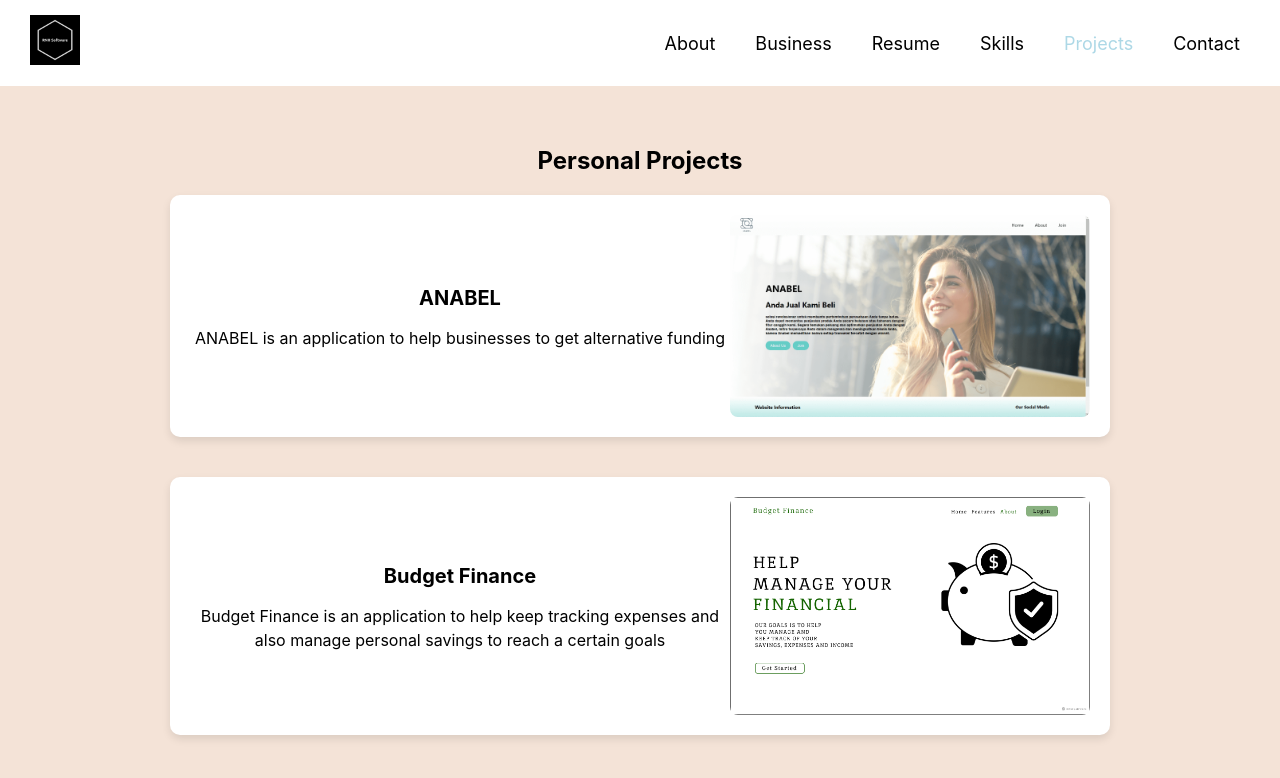
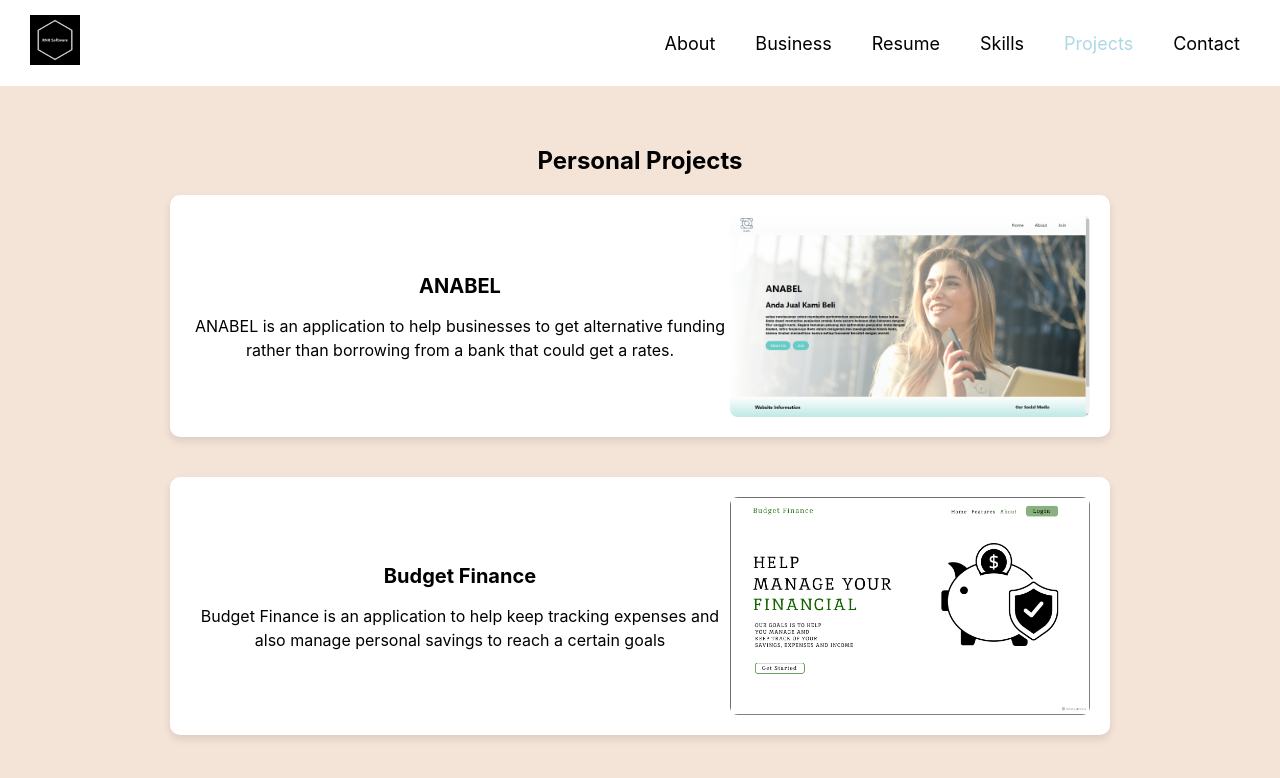
Before and after one commit to FlamingBabs/portornhsoft, a React (Create React App) app: page /projects in a window 1280 px wide. Shown: the top 778 px of the page. Built offline with nearby package versions, Linux system fonts and the light colour scheme.

Commit message:
Added some desc on projects

```diff
--- a/src/components/projects/Projects.jsx
+++ b/src/components/projects/Projects.jsx
@@ -14,7 +14,7 @@ export const Projects = () => {
           <div className="project-info">
             <h3 className="project-name">ANABEL</h3>
             <p className="project-description">
-             ANABEL is an application to help businesses to get alternative funding
+             ANABEL is an application to help businesses to get alternative funding rather than borrowing from a bank that could get a rates.
             </p>
           </div>
           <img
```
